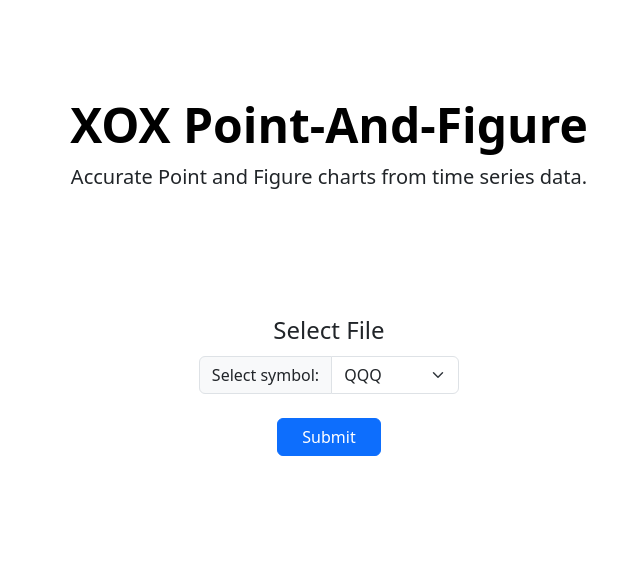
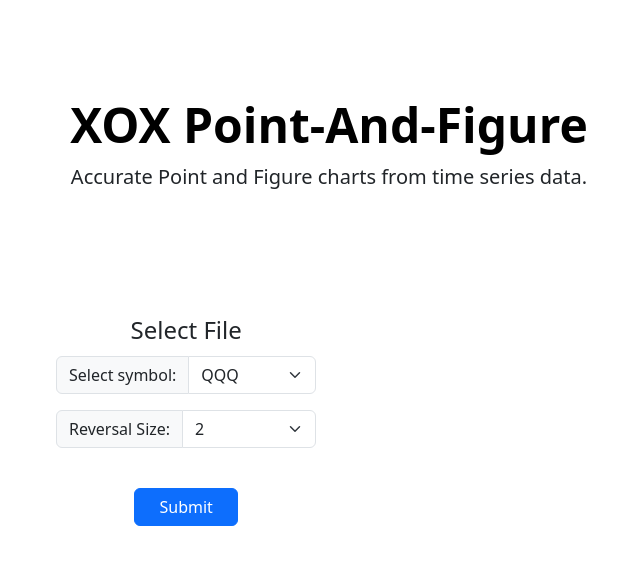
Before and after one commit to stebas101/XOXCharts, a Flask app: page / in a window 1280 px wide. Shown: the top 565 px of the page, without its empty margins (311-951 px from the left). Run offline with Flask 3, Linux system fonts and the light colour scheme.

Commit message:
forms layout

```diff
--- a/xox_pnf/forms.py
+++ b/xox_pnf/forms.py
@@ -11,11 +11,11 @@ class SymbolSelectionForm(FlaskForm):
                                         ('spy', 'SPY')
                                         ]
                                )
+    reversal = SelectField(u'Reversal Size:', choices = list(range(2,6)))
 
     submit = SubmitField('Submit')
 
 class ParamSelectionForm(FlaskForm):
-    reversal = SelectField(u'Reversal Size:', choices = list(range(2,6)))
     # box_size = DecimalField('Box Size')
     # scale_select = RadioField('Scale Type:', choices = [
     #                                     ('Linear', 'linear'),
--- a/xox_pnf/routes.py
+++ b/xox_pnf/routes.py
@@ -22,6 +22,7 @@ def home():
         selection = form.chart_select.data
         session['selection'] = selection
         session['chart_params'] = None
+        session['reversal'] = int(form.reversal.data)
 
         # return redirect(url_for('home'))
 
@@ -33,9 +34,8 @@ def home():
 
     if form2.validate_on_submit() and form2.submit.data:
         selection = session.get('selection')
-        reversal = form2.reversal.data
         chart_params = file_dict.get(selection)
-        chart_params['reversal_size'] = int(reversal)
+        chart_params['reversal_size'] = session['reversal']
         pnf_chart = PnfChart(chart_params)
         day1 = pnf_chart.first_day
         day2 = pnf_chart.last_day
--- a/xox_pnf/templates/home.html
+++ b/xox_pnf/templates/home.html
@@ -13,15 +13,22 @@
       </div>
     </div>
   </div>
-    <div class="form-container">
+  <div class="container text-center">
+    <div class="row">
+      <div class="col">&nbsp;</div>
+      <div class="col form-container">
         <form method="POST" action="{{ url_for('home') }}">
           {{ form.hidden_tag() }}
           <fieldset class="form-group">
             <legend>Select File</legend>
-            <div class="input-group">
+            <div class="input-group mb-3">
               {{ form.chart_select.label(class_="input-group-text") }}
               <!-- {{ form.chart_select(class="form-control form-control-lg is-invalid") }} -->
               {{ form.chart_select(class_="form-select") }}
+            </div>
+            <div class="input-group mb-3">
+              {{ form.reversal.label(class_="input-group-text") }}
+              {{ form.reversal(class_="form-select") }}
             </div>
           </fieldset>
           <br/>
@@ -30,17 +37,13 @@
           </div>
         </form>
       </div>
-    <div class="form-container">
+      <div class="col form-container">
         {% if selection %}
         <div class="form-group">
           <form method="POST" action="{{ url_for('home') }}">
             {{ form2.hidden_tag() }}
             <legend>Chart Parameters for {{ selection }}</legend>
             <fieldset class="form-group">
-                <div class="input-group mb-3">
-                    {{ form2.reversal.label(class_="input-group-text") }}
-                    {{ form2.reversal(class_="form-select") }}
-                </div>
 
             </fieldset>
             <br/>
@@ -50,6 +53,9 @@
           </form>
         </div>
         {% endif %}
+      </div>
+      <div class="col">&nbsp;</div>
+    </div>
   </div>
    {% if chart_params %}
         <h2>Example chart:</h2>
```
Also changed, not shown: xox_pnf/pnfplot.py (line endings or trailing spaces). Lines whose indentation alone changed are shown as unchanged.
